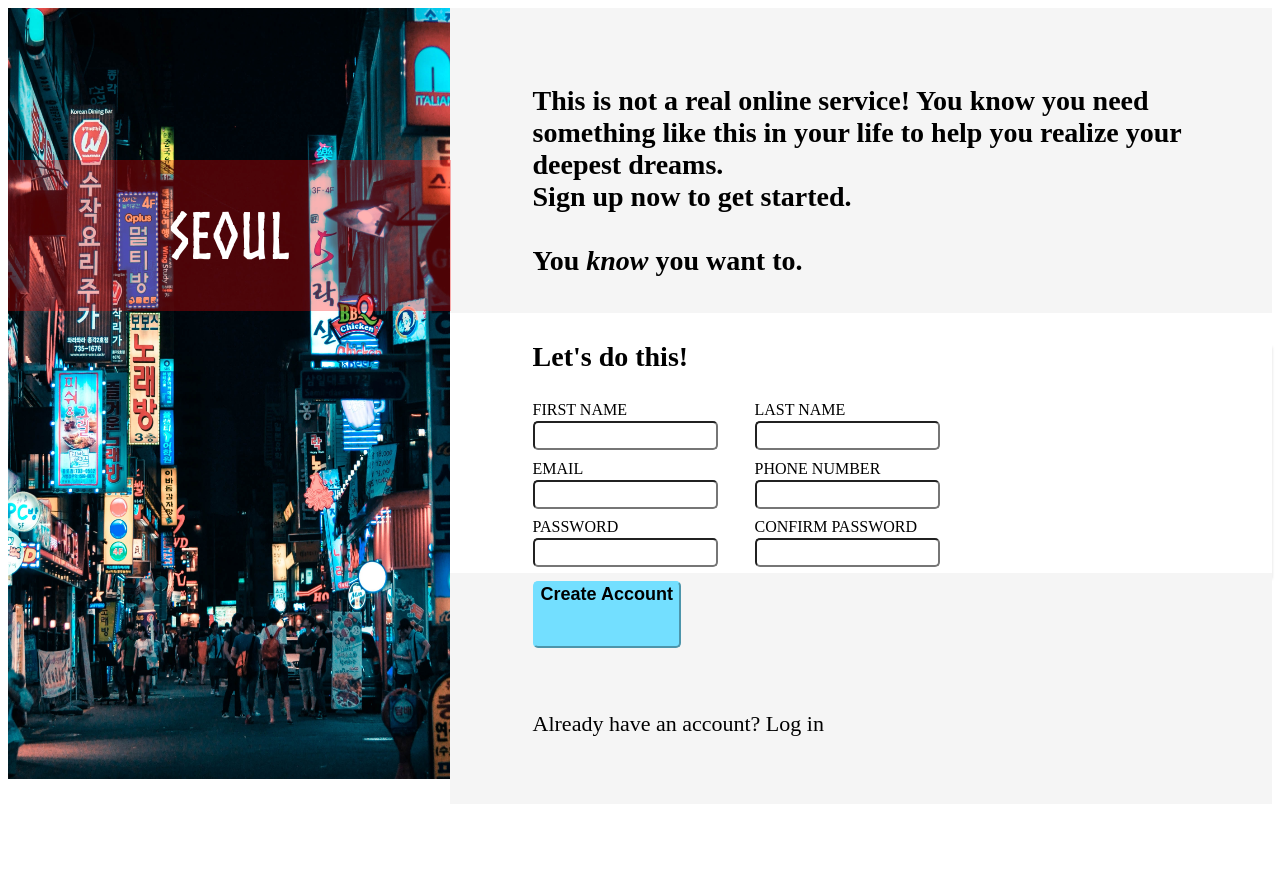
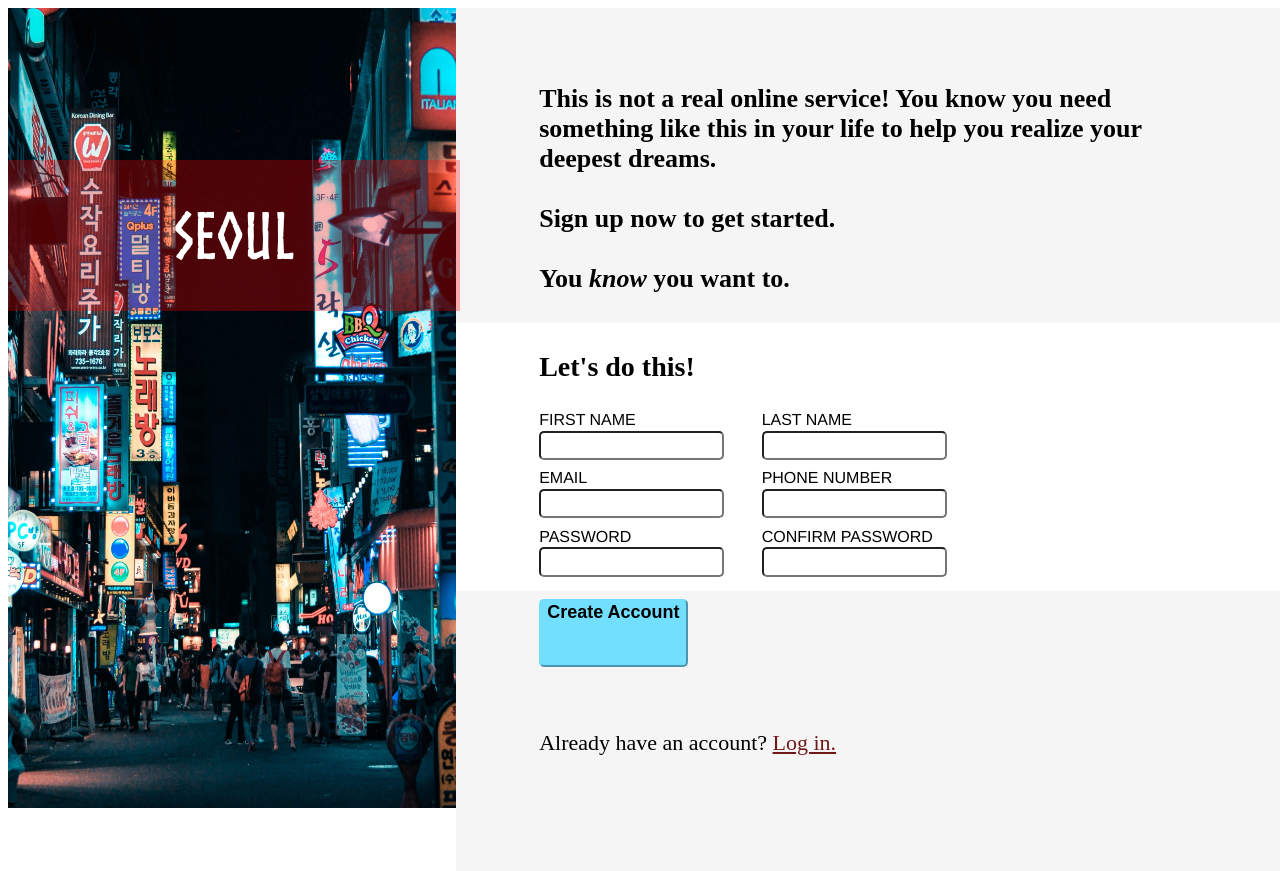
Before and after one commit to xRamyun888/sign-up-form, a plain HTML site: page index.html in a window 1280 px wide. Before the commit the page ends 804 px from the top, so only its background shows below. Drawn offline with Linux system fonts and the light colour scheme.

Commit message:
Add link to log in. Set page vh100.

```diff
--- a/index.html
+++ b/index.html
@@ -18,7 +18,7 @@
         </div>
         <div id="rightPage">
             <div id="rightText">
-                <p id="yap">This is not a real online service! You know you need something like this in your life to help you realize your deepest dreams.<br>
+                <p id="yap">This is not a real online service! You know you need something like this in your life to help you realize your deepest dreams.<br><br>
                     Sign up now to get started.<br><br>
                     You <i>know</i> you want to.
                 </p>
@@ -29,26 +29,26 @@
                     <form>
                         <div class="test">
                             <label for="fname">FIRST NAME</label><br>
-                            <input type="text" id="fname" name="fname"><br>
+                            <input type="text" id="fname" name="fname" required><br>
                             <label for="email">EMAIL</label><br>
-                            <input type="text" id="email" name="email"><br>
+                            <input type="text" id="email" name="email" required><br>
                             <label for="password">PASSWORD</label><br>
-                            <input type="text" id="password" name="password">
+                            <input type="password" id="password" name="password" required>
                         </div>
                         <div class="test">
                             <label for="lname">LAST NAME</label><br>
-                            <input type="text" id="lname" name="lname"><br>
+                            <input type="text" id="lname" name="lname" required><br>
                             <label for="phoneNumber">PHONE NUMBER</label><br>
                             <input type="text" id="phoneNumber" name="phoneNumber" pattern="[0-9]{3}-[0-9]{3}-[0-9]{4}" required><br>
                             <label for="confirmPassword">CONFIRM PASSWORD</label><br>
-                            <input type="text" id="confirmPasword" name="confirmPassword">
+                            <input type="password" id="confirmPasword" name="confirmPassword" required>
                         </div>
                 </div>
             </div>
             <div id="rightFooter">
                 <input type="submit" value="Create Account" id="submitButton">
             </form>
-                <p id="footerText">Already have an account? Log in</p>
+                <p id="footerText">Already have an account? <a href="">Log in.</a></p>
             </div>
         </div>
     </div>
--- a/style.css
+++ b/style.css
@@ -6,12 +6,15 @@
 
 #page {
     display: flex;
+    height: 100vh;
+    width: 100vw;
 }
 
 #leftPage {
     display: inline-block;
     max-width: 35%;
     max-height: 100%;
+    background-color: rgb(245, 245, 245);
 }
 
 img {
@@ -32,7 +35,7 @@ h1 {
 #logoBanner {
     position: absolute;
     text-align: center;
-    min-width: 34.6%;
+    min-width: 35.3%;
     max-width: 35%;
     top: 20%;
     color: white;
@@ -49,7 +52,8 @@ h1 {
 }
 
 #yap {
-    font-size: 28px;
+    font-size: 26px;
+    padding-right: 10%;
     font-weight: bold;
 }
 
@@ -74,25 +78,30 @@ form {
     padding-right: 5%;
 }
 
+label {
+    font-family: Helvetica, sans-serif;
+}
+
 input {
     padding-bottom: 5%;
     margin-bottom: 5%;
     margin-top: 1%;
     border-radius: 5px;
-    max-width: 100%;
 }
 
 #submitButton {
+    /* display: block; */
     background-color: rgb(115, 223, 255);
     border-color: rgb(115, 223, 255);
     margin-left: 10%;
     font-size: 18px;
     font-weight: bold;
+    min-width: 15%;
 }
 
 #rightFooter {
-    min-height: 30%;
-    max-height: 30%;
+    min-height: 35%;
+    max-height: 35%;
     background-color: rgb(245, 245, 245);
 }
 
@@ -100,3 +109,7 @@ input {
     margin-left: 10%;
     font-size: 22px;
 }
+
+a {
+    color: rgba(99, 0, 0, 0.9);
+}
```
